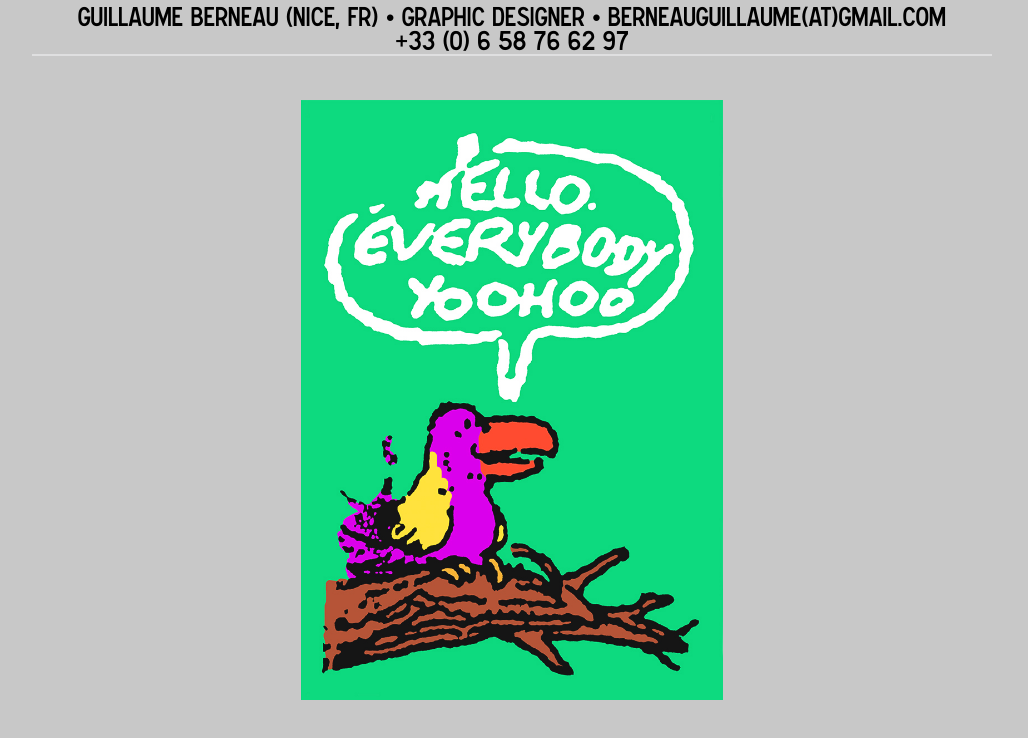
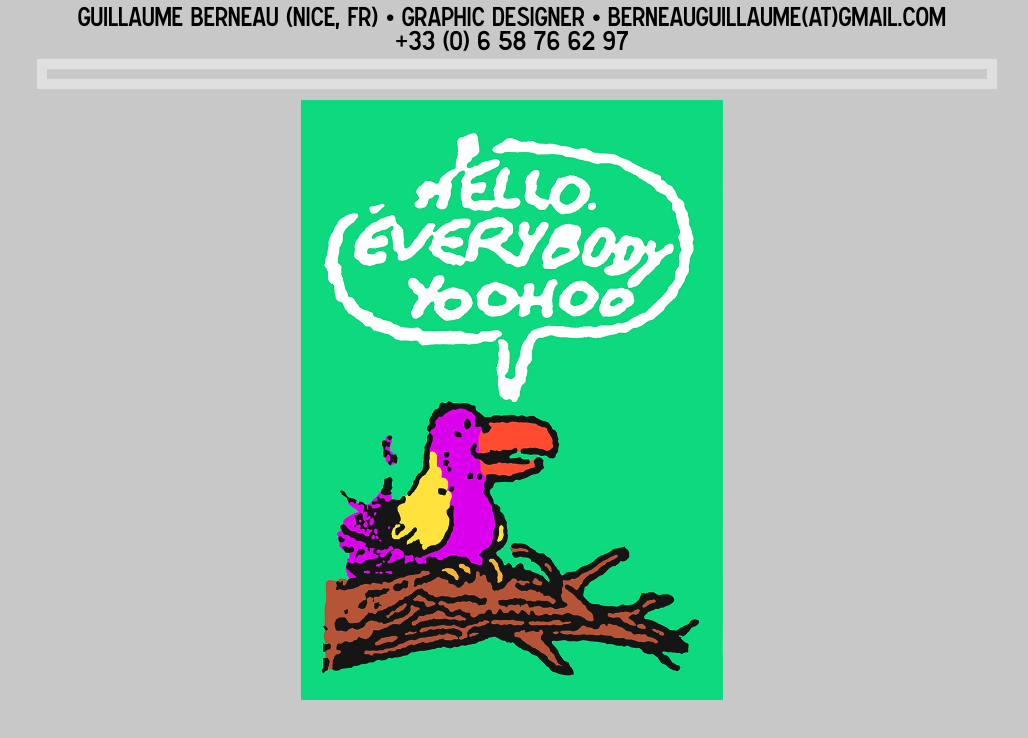
Before and after one commit to guijom/guillaumeberneau.com, a plain HTML site: page index.html in a window 1280 px wide. Shown: the whole page, without its empty margins (128-1156 px from the left). Drawn offline with Linux system fonts and the light colour scheme; files whose address does not match are found by name.

Commit message:
Update index.html

```diff
--- a/index.html
+++ b/index.html
@@ -35,7 +35,7 @@ body header {position: fixed; z-index: 99; top: 0; width: 100%;}
 body header > div {max-width: 960px; margin: auto; padding: 6px 0; text-align: center; color: black;}
 body header > div h1 {display: inline;color: black;}
 body header > div a {color: black;}
-#line {padding: 0px; margin: 0px; border: solid 1px #dfdfe0; width: 100%;}
+#line {padding: 5px; margin: 5px; border: solid 10px #dfdfe0; width: 100%;}
 body section {position: fixed; top: 0; width: 100%; height: 100%; padding: 100px 0;}
 body section div {background-position: center center; background-repeat: no-repeat; background-size: contain; position: relative; display: block; height: 100%; cursor: e-resize;}
 @media only screen and (max-width: 767px) {
```
